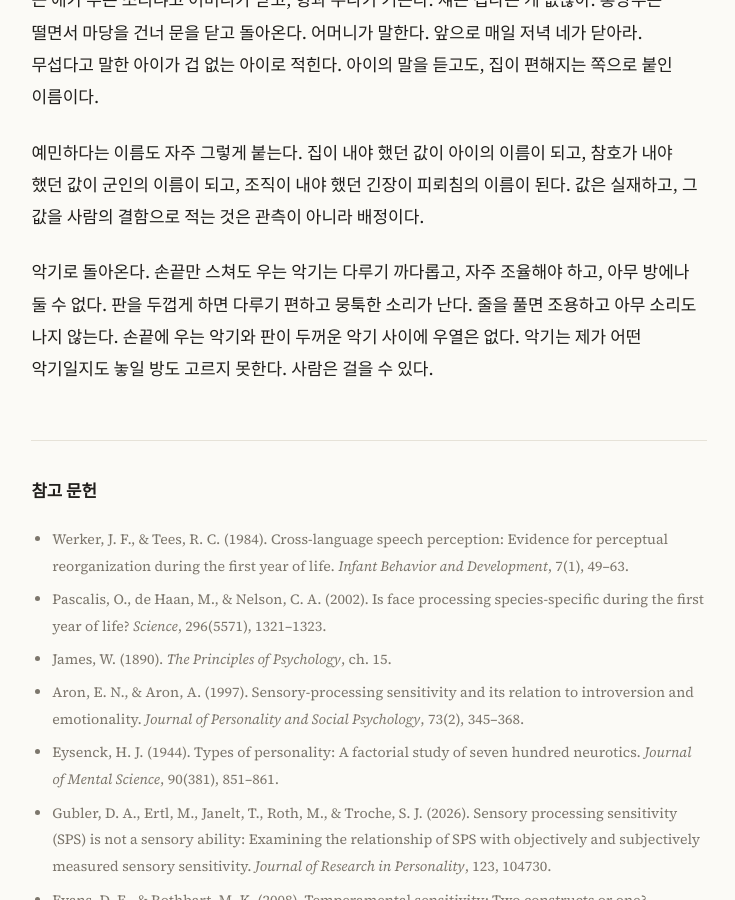
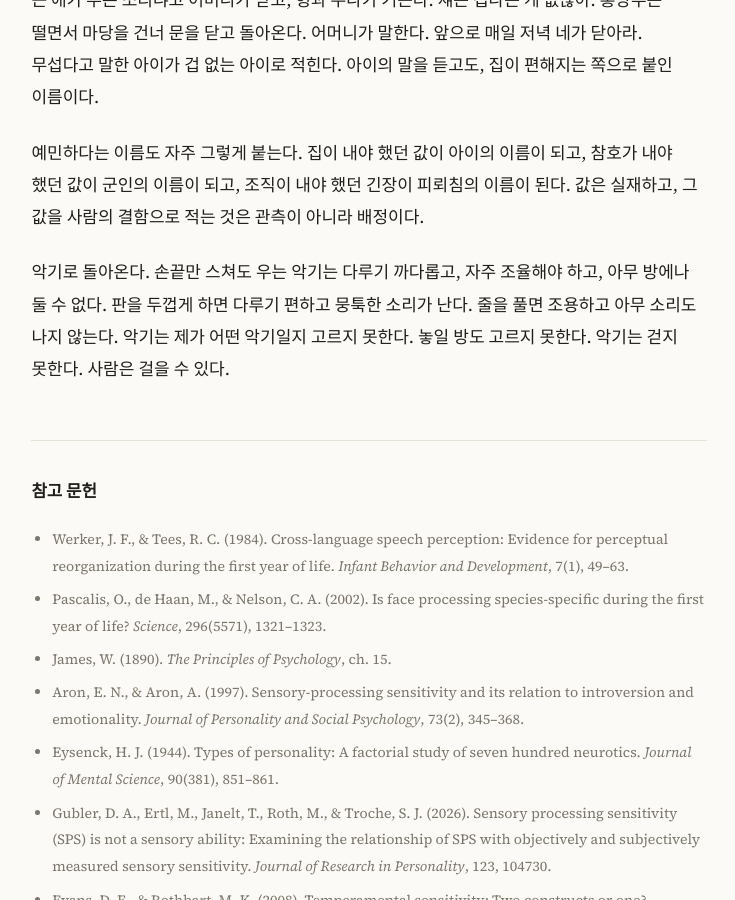
Before and after one commit to nonasking/essays, a Jekyll site: the page built from sensitivity/index.md, in a window 1280 px wide and 900 px high, scrolled down 5802 px. Shown: the whole window, without its empty margins (271-1006 px from the left). Built offline with Jekyll 4.4.1, drawn with Linux system fonts in a browser that asks for light colours.

Commit message:
Sensitivity: closing lines (the instrument cannot walk; a person can)
Co-Authored-By: Claude Fable 5.2 <noreply@anthropic.com>
Claude-Session: https://claude.ai/code/session_01BTGLPJ1snj3YMREbmcWepv

```diff
--- a/sensitivity/index.md
+++ b/sensitivity/index.md
@@ -119,7 +119,7 @@ description: 손끝만 스쳐도 우는 악기에 대하여. 한 성질에서
 
 예민하다는 이름도 자주 그렇게 붙는다. 집이 내야 했던 값이 아이의 이름이 되고, 참호가 내야 했던 값이 군인의 이름이 되고, 조직이 내야 했던 긴장이 피뢰침의 이름이 된다. 값은 실재하고, 그 값을 사람의 결함으로 적는 것은 관측이 아니라 배정이다.
 
-악기로 돌아온다. 손끝만 스쳐도 우는 악기는 다루기 까다롭고, 자주 조율해야 하고, 아무 방에나 둘 수 없다. 판을 두껍게 하면 다루기 편하고 뭉툭한 소리가 난다. 줄을 풀면 조용하고 아무 소리도 나지 않는다. 손끝에 우는 악기와 판이 두꺼운 악기 사이에 우열은 없다. 악기는 제가 어떤 악기일지도 놓일 방도 고르지 못한다. 사람은 걸을 수 있다.
+악기로 돌아온다. 손끝만 스쳐도 우는 악기는 다루기 까다롭고, 자주 조율해야 하고, 아무 방에나 둘 수 없다. 판을 두껍게 하면 다루기 편하고 뭉툭한 소리가 난다. 줄을 풀면 조용하고 아무 소리도 나지 않는다. 악기는 제가 어떤 악기일지 고르지 못한다. 놓일 방도 고르지 못한다. 악기는 걷지 못한다. 사람은 걸을 수 있다.
 
 ## 참고 문헌
 
```
